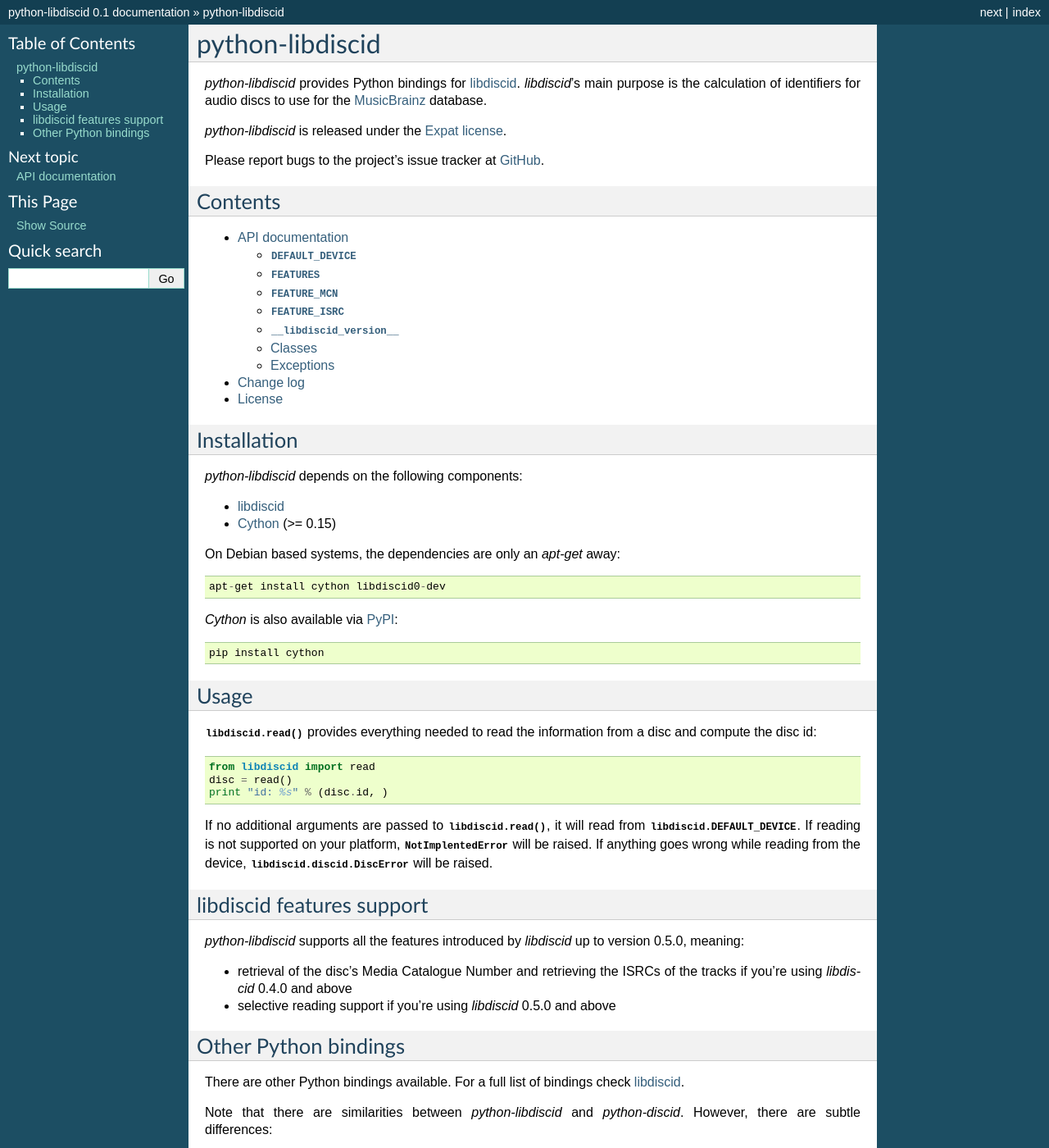
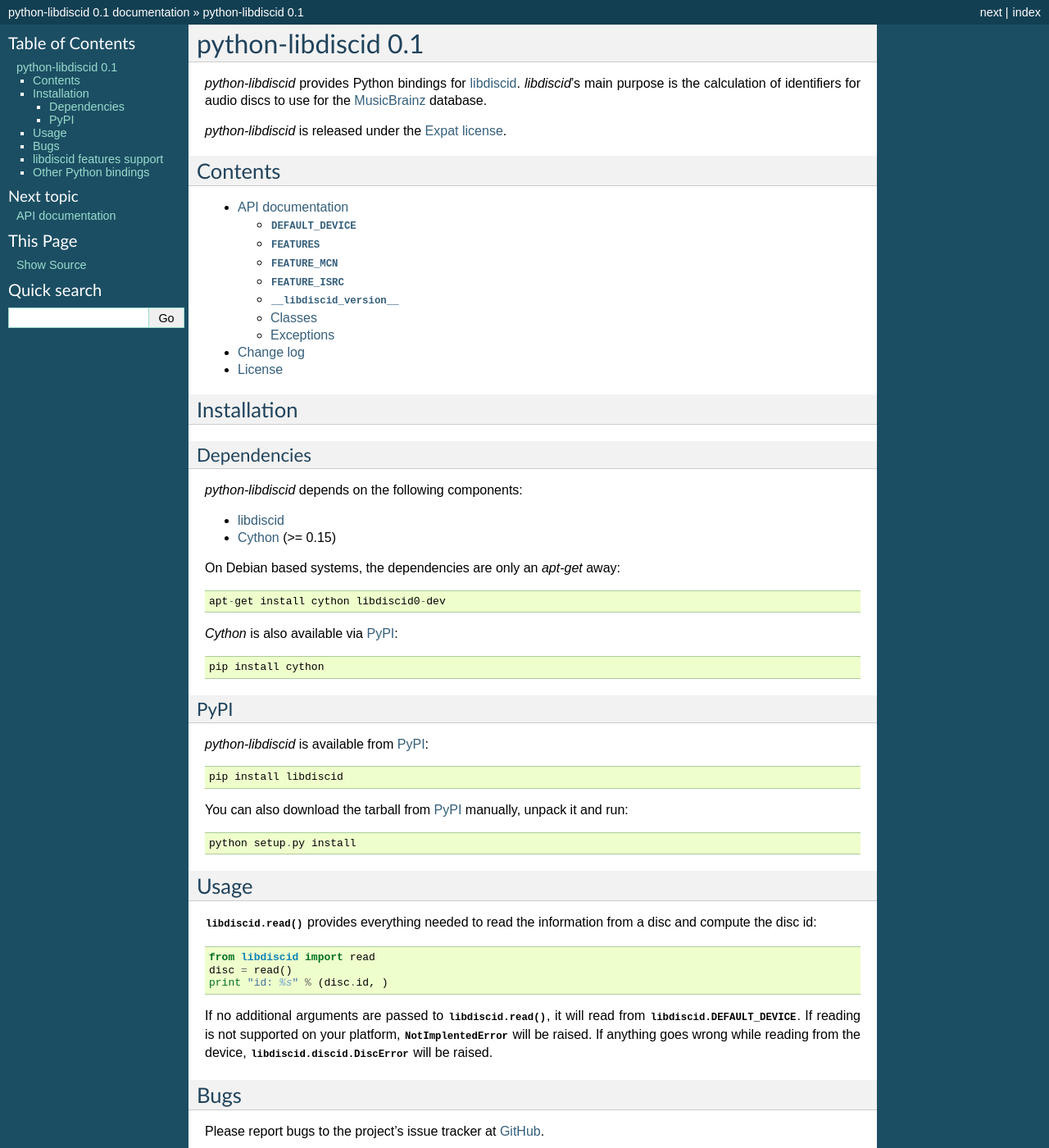
Before and after one commit to sebastinas/python-libdiscid, a Sphinx documentation site: the page built from docs/source/index.rst, in a window 1280 px wide and 1400 px high. Shown: the whole window at 82% size. Built offline with Sphinx 7.4.7, drawn with Linux system fonts in a browser that asks for light colours; some of the changed text lies outside the part shown.

Commit message:
Better installation instructions
Signed-off-by: Sebastian Ramacher <sebastian+dev@ramacher.at>

```diff
--- a/docs/source/index.rst
+++ b/docs/source/index.rst
@@ -22,18 +20,39 @@
 Installation
 ------------
 
+Dependencies
+^^^^^^^^^^^^
+
 `python-libdiscid` depends on the following components:
 
 * :musicbrainz:`libdiscid`
-* Cython_ (>= 0.15)
+* `Cython`__ (>= 0.15)
 
 On Debian based systems, the dependencies are only an `apt-get` away::
 
  apt-get install cython libdiscid0-dev
 
-`Cython` is also available via `PyPI <_CythonPyPI>`_::
+`Cython` is also available via `PyPI`__::
 
  pip install cython
+
+.. __: http://www.cython.org/
+.. __: https://pypi.python.org/pypi/Cython/
+
+PyPI
+^^^^
+
+`python-libdiscid` is available from `PyPI`__::
+
+ pip install libdiscid
+
+You can also download the tarball from `PyPI`__ manually, unpack
+it and run::
+
+ python setup.py install
+
+.. __: https://pypi.python.org/pypi/libdiscid/
+.. __: https://pypi.python.org/pypi/libdiscid/
 
 Usage
 -----
@@ -50,6 +69,12 @@
 on your platform, :py:exc:`NotImplentedError` will be raised. If anything goes
 wrong while reading from the device, :exc:`libdiscid.discid.DiscError` will
 be raised.
+
+Bugs
+----
+
+Please report bugs to the project's issue tracker at `GitHub`_.
+
 
 libdiscid features support
 --------------------------
```
Also changed, not shown: other parts of docs/source/index.rst (+3 -7 lines).
